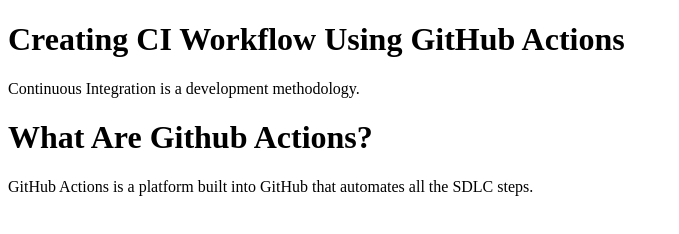
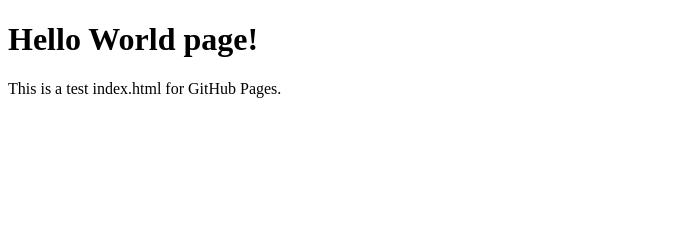
Before and after one commit to alum05-lhy0001/Git_test, a plain HTML site: page index.html in a window 1280 px wide. Shown: the whole page, without its empty margins (0-679 px from the left). Drawn offline with Linux system fonts and the light colour scheme.

Commit message:
Revise index.html for GitHub Pages test

```diff
--- a/index.html
+++ b/index.html
@@ -1,14 +1,12 @@
-<!DOCTYPE html>
-<html lang="en">
-    <head>
-        <meta charset="UTF-8">
-        <meta name="viewport" content="width=device-width, initial-scale=1.0">
-        <title>Document</title>
-    </head>
-    <body>
-        <h1>Creating CI Workflow Using GitHub Actions</h1>
-        <p>Continuous Integration is a development methodology.</p>
-        <h1>What Are Github Actions?</h1>
-        <p>GitHub Actions is a platform built into GitHub that automates all the SDLC steps.</p>
-    </body>
+<!doctype html>
+<html>
+  <head>
+    <meta charset="utf-8"/>
+    <title>GitHub Pages Test</title>
+  </head>
+  <body>
+    <h1>Hello World page!</h1>
+    <p>This is a test index.html for GitHub Pages.</p>
+
+  </body>
 </html>
```
